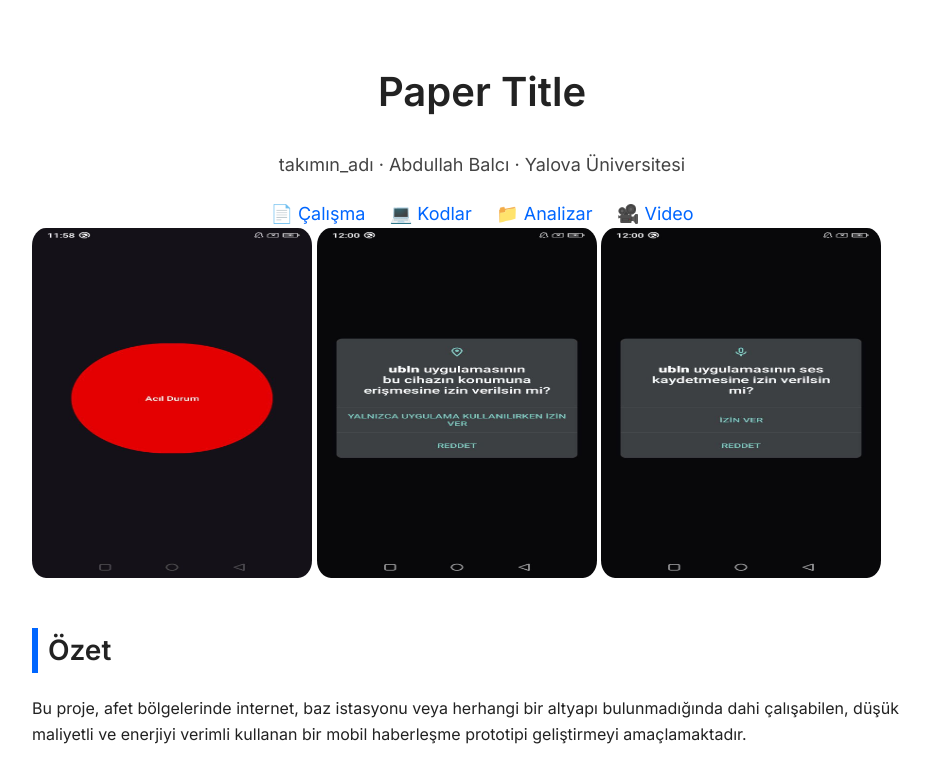
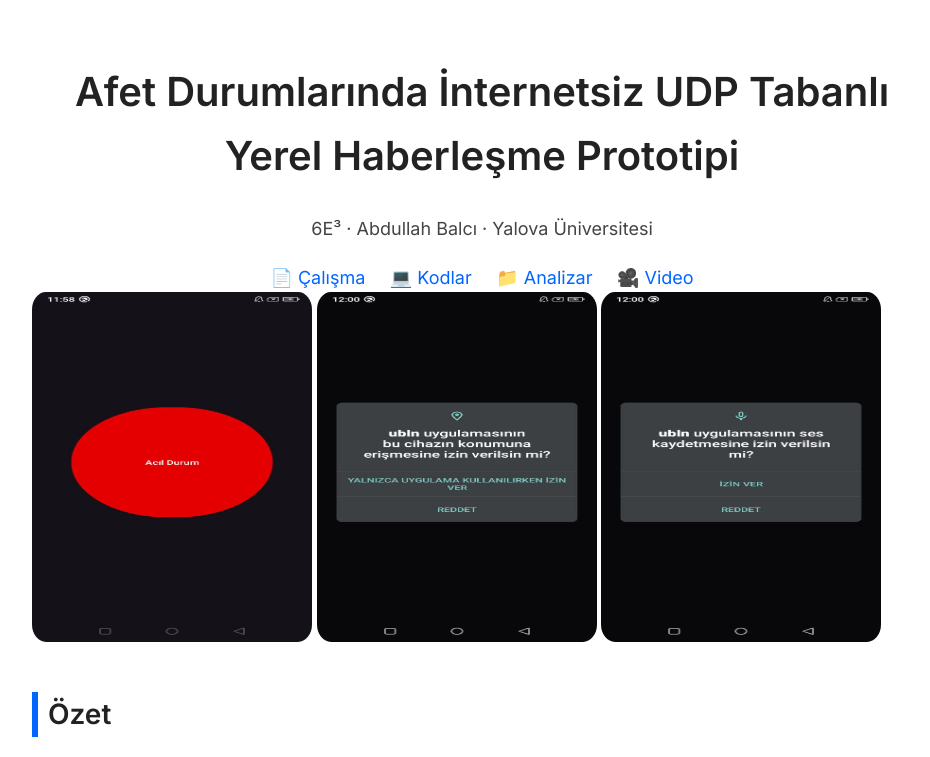
Before and after one commit to alisabourii/ublnsite, a plain HTML site: page index.html in a window 1280 px wide. Shown: the top 757 px of the page, without its empty margins (158-1088 px from the left). Drawn offline with Linux system fonts and the light colour scheme.

Commit message:
add team name

```diff
--- a/index.html
+++ b/index.html
@@ -22,8 +22,8 @@
 
     <!-- Title + Authors -->
     <header>
-        <h1>Paper Title</h1>
-        <div class="authors">takımın_adı · Abdullah Balcı · Yalova Üniversitesi</div>
+        <h1>Afet Durumlarında İnternetsiz UDP Tabanlı Yerel Haberleşme Prototipi</h1>
+        <div class="authors">6E³ · Abdullah Balcı · Yalova Üniversitesi</div>
 
         <div class="links" style="margin-top: 20px;">
             <a href="paper.pdf">📄 Çalışma</a>
```
